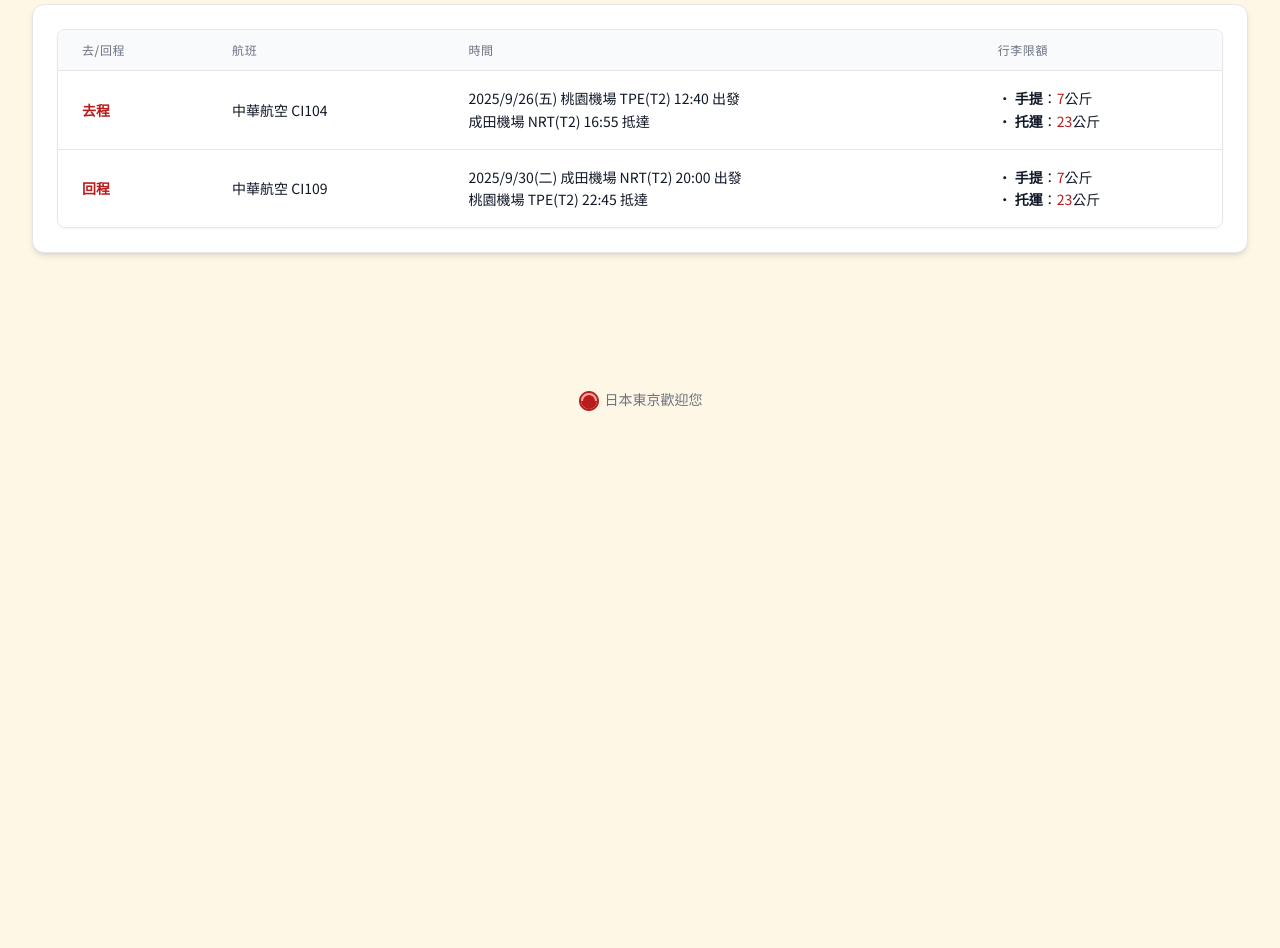
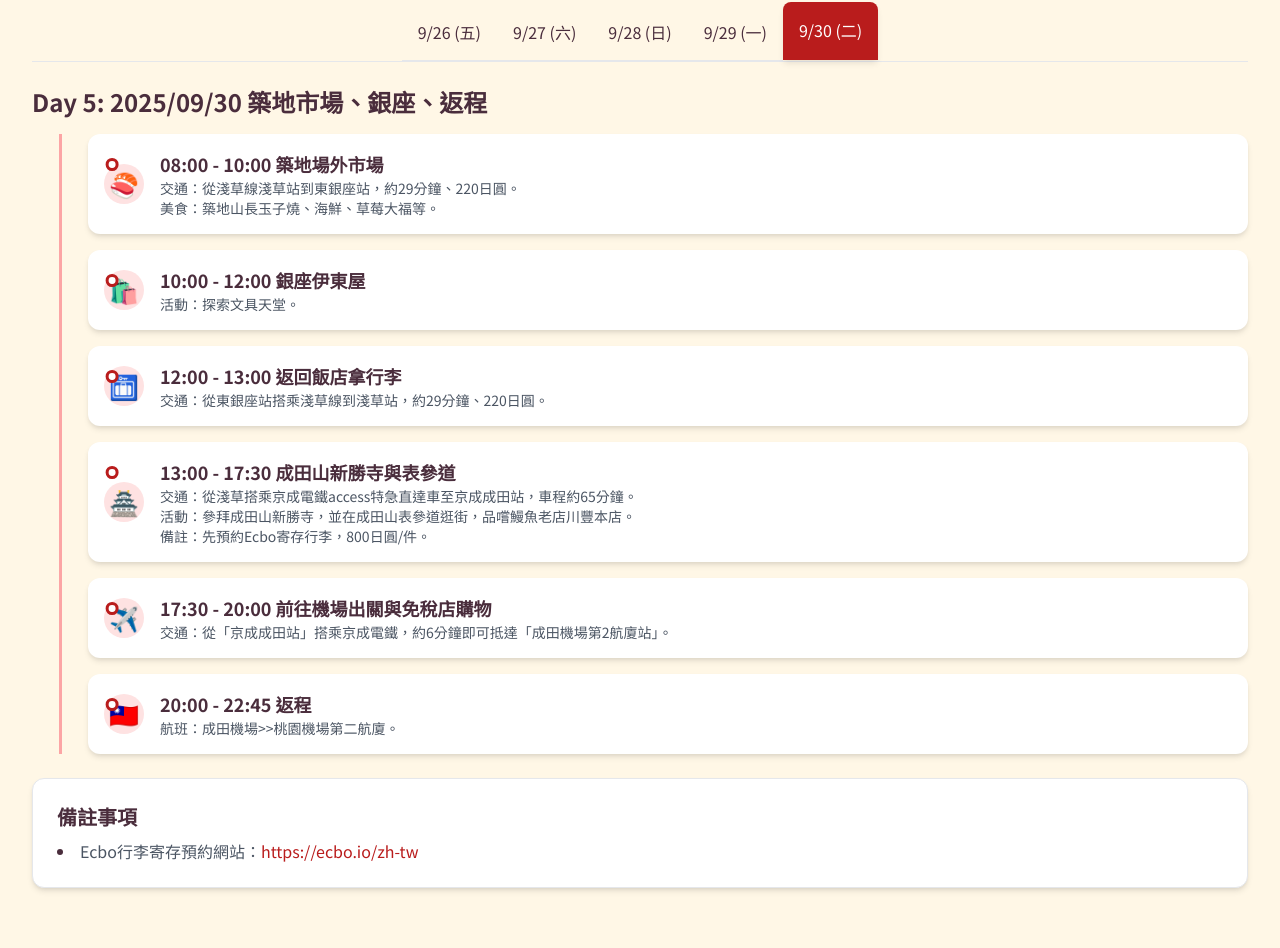
Before and after one commit to ritasyu26282-code/japantravel2025, a plain HTML site: page index.html in a window 1280 px wide. Shown: the part 168-1116 px from the top of the page. Before the commit the page ends 800 px from the top, so only its background shows below. Drawn offline with nearby package versions, Linux system fonts and the light colour scheme.

Commit message:
Update index.html

```diff
--- a/index.html
+++ b/index.html
@@ -627,7 +627,7 @@
                 </div>
                 <!-- Day 5 Itinerary -->
                 <div data-content="day5" class="day-content hidden">
-                    <h3 class="text-2xl font-bold mb-4">Day 5: 2025/09/30 築地市場、銀座、成田山</h3>
+                    <h3 class="text-2xl font-bold mb-4">Day 5: 2025/09/30 築地市場、銀座、返程</h3>
                     <div class="timeline-wrapper space-y-4">
                         <div class="itinerary-card card-hover">
                             <div class="itinerary-icon">🍣</div>
@@ -657,6 +657,7 @@
                                 <h4 class="font-bold text-lg">13:00 - 17:30 成田山新勝寺與表參道</h4>
                                 <p class="text-sm text-gray-600">交通：從淺草搭乘京成電鐵access特急直達車至京成成田站，車程約65分鐘。</p>
                                 <p class="text-sm text-gray-600">活動：參拜成田山新勝寺，並在成田山表參道逛街，品嚐鰻魚老店川豐本店。</p>
+                                <p class="text-sm text-gray-600">備註：先預約Ecbo寄存行李，800日圓/件。</p>
                             </div>
                         </div>
                         <div class="itinerary-card card-hover">
@@ -677,7 +678,7 @@
                     <div class="p-6 mt-6 bg-white rounded-xl shadow-md border border-gray-200">
                         <h4 class="font-bold text-xl text-[#4a2d3c] mb-2">備註事項</h4>
                         <ul class="list-disc list-inside space-y-2">
-                            <li><span class="text-gray-600">（請在此新增備註）</span></li>
+                            <li><span class="text-gray-600">Ecbo行李寄存預約網站：<a href="https://ecbo.io/zh-tw" target="_blank" class="text-[#b91c1c] hover:underline">https://ecbo.io/zh-tw</a></span></li>
                         </ul>
                     </div>
                 </div>
@@ -1048,9 +1049,8 @@
             // --- End of cost calculation logic ---
 
             // Initial state: show the itinerary section and the first day's tab
-            showSection('flight-section');
-            itineraryTabsContainer.querySelector('[data-day="day1"]').classList.add('active-tab');
-            itineraryContentContainer.querySelector('[data-content="day1"]').classList.remove('hidden');
+            showSection('itinerary-section');
+            itineraryTabsContainer.querySelector('[data-day="day5"]').click(); // Force click Day 5 tab
             day3Tabs[0].click(); // Select the first option for day 3 by default
         });
     </script>
```
